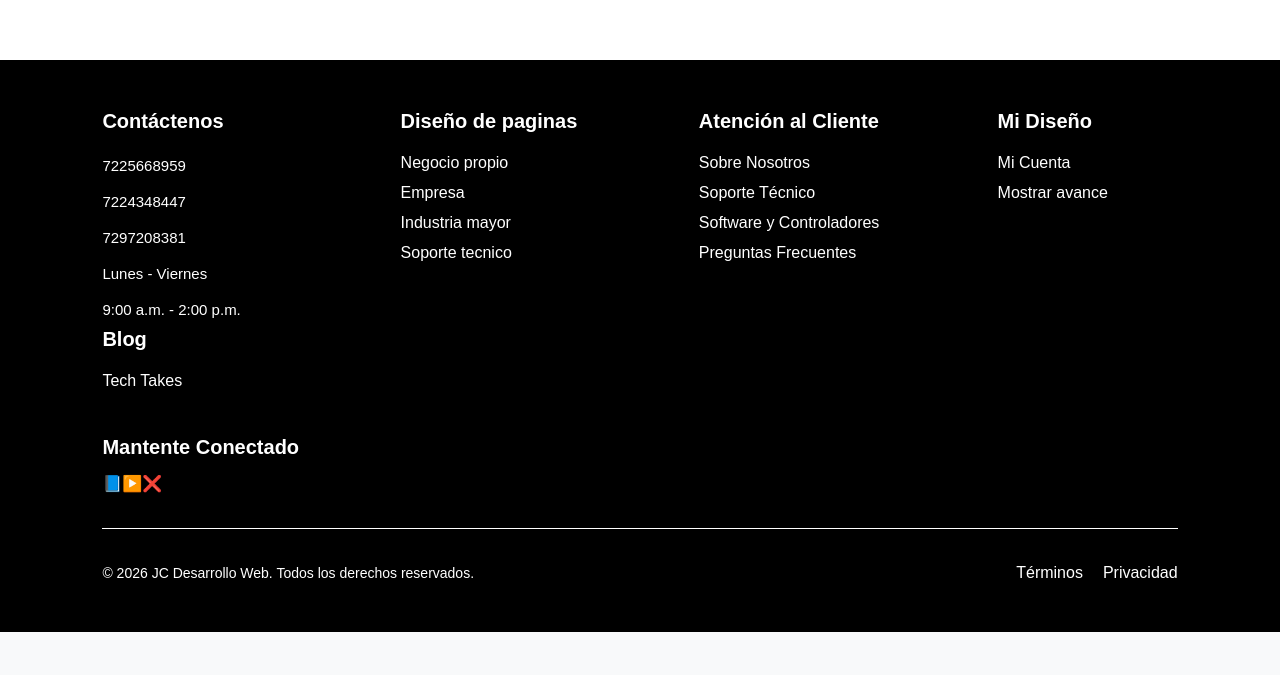
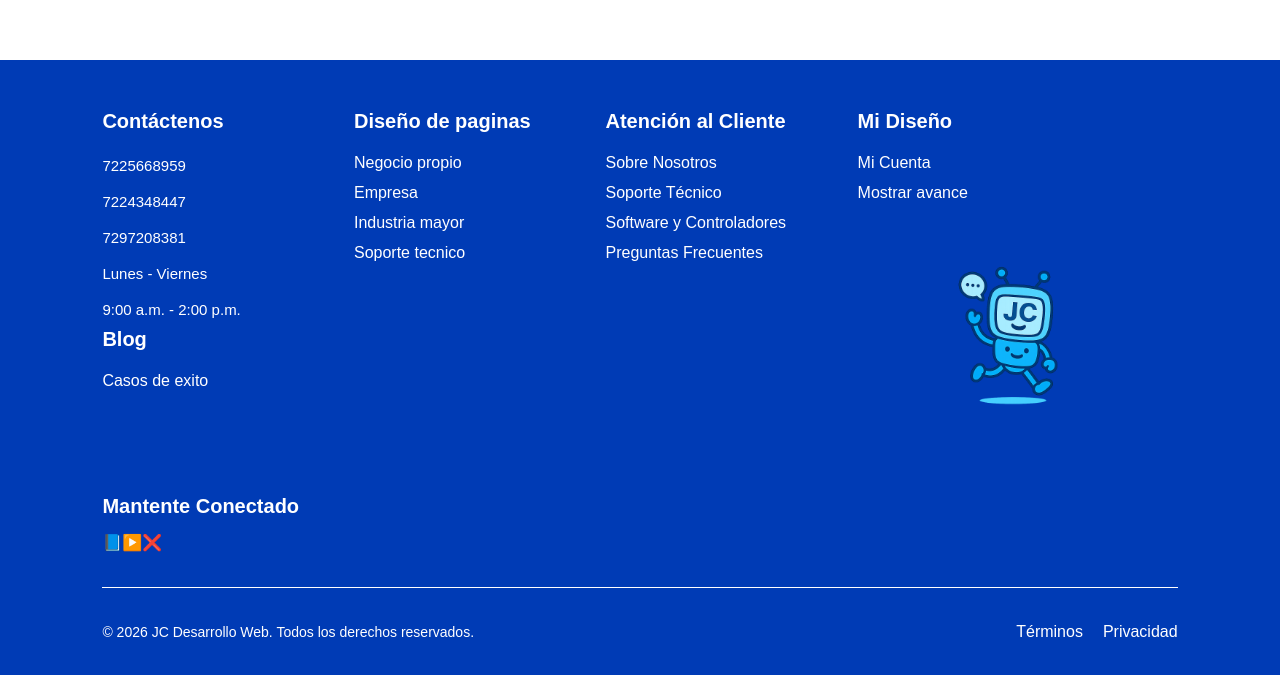
Before and after one commit to JC-Desarrollo-Digital/jc-app-web, a React (Vite) app: page / in a window 1280 px wide. Shown: the part 699-1374 px from the top of the page. Before the commit the page ends 1331 px from the top, so only its background shows below. Built offline with nearby package versions, Linux system fonts and the light colour scheme.

Commit message:
Se cambio el color del fon y se agrego el logo

```diff
--- a/src/components/Footer/Footer.css
+++ b/src/components/Footer/Footer.css
@@ -1,6 +1,6 @@
 /* ===== FOOTER ===== */
 .footer {
-    background-color: #000;
+    background-color: #003bb5;
     color: #fff;
     padding: 50px 8%;
     border-top: 2px solid #fff;
@@ -51,6 +51,18 @@
     background-color: #fff;
     padding-left: 8px;
     border-radius: 4px;
+}
+
+/* footer-logo*/
+.footer-logo {
+    margin: 20px;
+}
+
+.footer-logo img {
+    width: 280px;
+    height: auto;
+    display: block;
+    margin-top: 20px;
 }
 
 /* Redes sociales */
--- a/src/components/Footer/Footer.tsx
+++ b/src/components/Footer/Footer.tsx
@@ -1,5 +1,7 @@
 import "./Footer.css";
+import JClogo from '../../assets/logos/JClogo.webp';
 
+export default Footer;
 function Footer() {
   return (
     <footer className="footer">
@@ -14,7 +16,7 @@ function Footer() {
           <p>9:00 a.m. - 2:00 p.m.</p>
 
           <h4>Blog</h4>
-          <a href="#">Tech Takes</a>
+          <a href="#">Casos de exito</a>
         </div>
 
         <div className="footer-col">
@@ -37,6 +39,10 @@ function Footer() {
           <h3>Mi Diseño</h3>
           <a href="#">Mi Cuenta</a>
           <a href="#">Mostrar avance</a>
+
+          <div className="footer-logo">
+            <img src={JClogo} alt="logo jc"/>
+          </div>
         </div>
 
         <div className="footer-col">
@@ -64,5 +70,3 @@ function Footer() {
     </footer>
   );
 }
-
-export default Footer;
```
